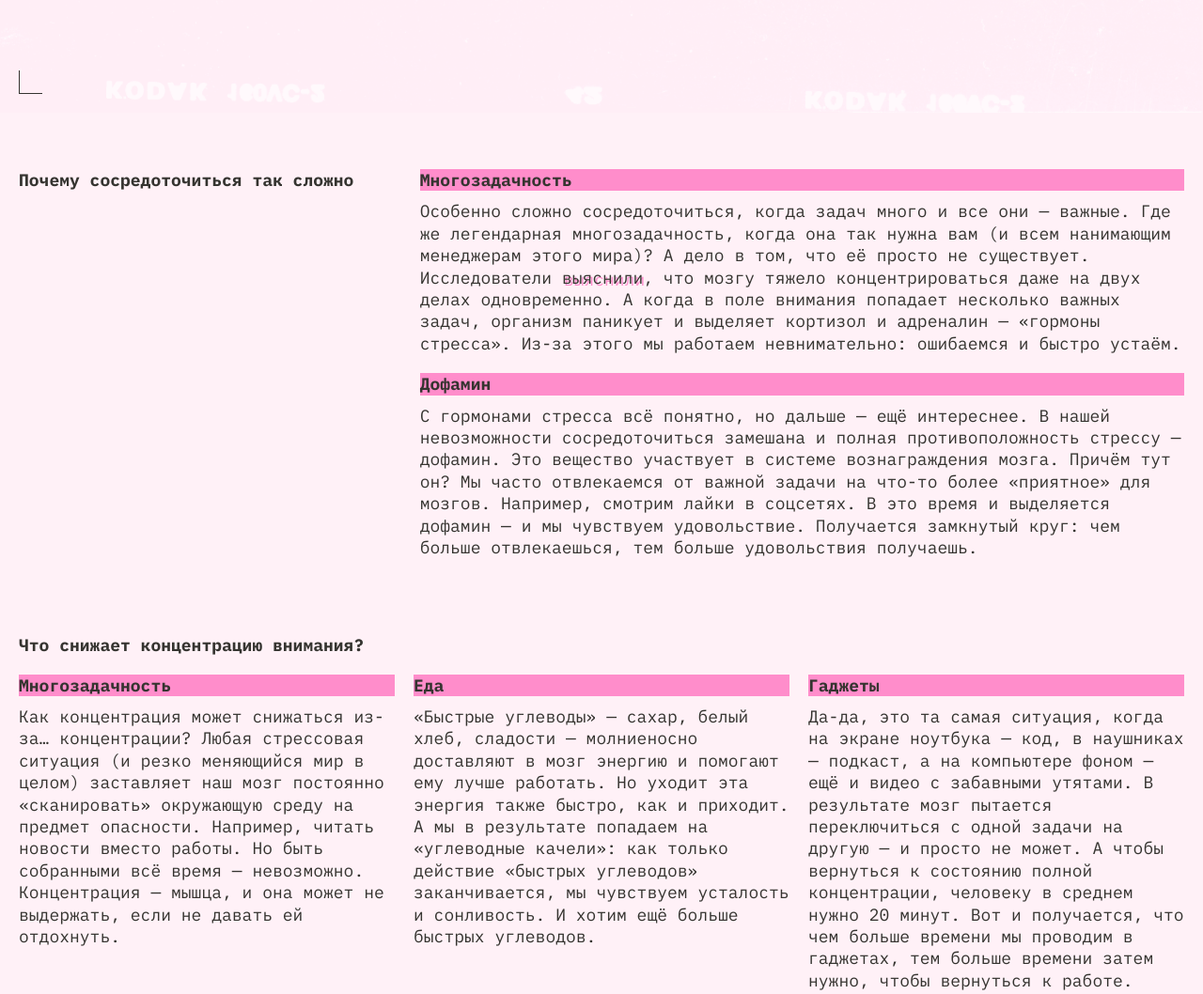
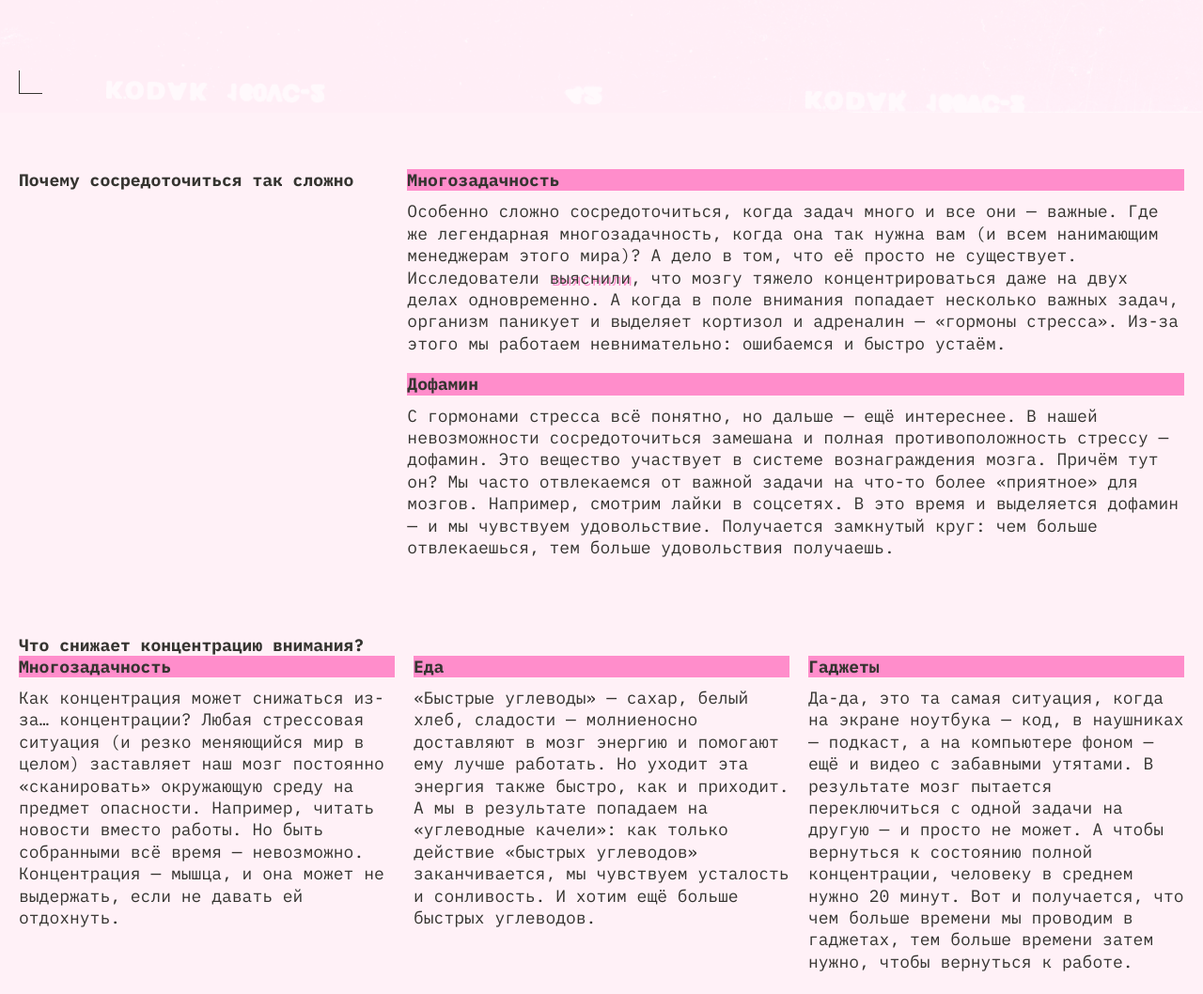
Before and after one commit to N-E-O-N-I-X/slozhno-sosredotochitsya-fd, a plain HTML site: page index.html in a window 1280 px wide. Shown: the part 680-1738 px from the top of the page at 94% size. Drawn offline with Linux system fonts and the light colour scheme.

Commit message:
редакция для автотестов 3

```diff
--- a/styles/style.css
+++ b/styles/style.css
@@ -178,6 +178,7 @@
   display: grid;
   grid-template-columns: 1fr;
   padding: 0 10px 0 10px;
+  gap: 10px;
 }
 
 @media (width >= 768px) {
@@ -207,9 +208,11 @@
 }
 
 @media (width >= 768px) {
+  .main {
+    gap: 20px;
+  }
   .page-section {
     grid-template-columns: 1fr 2fr;
-    gap: 20px;
     padding-top: 60px;
   }
   .section-list {
```
